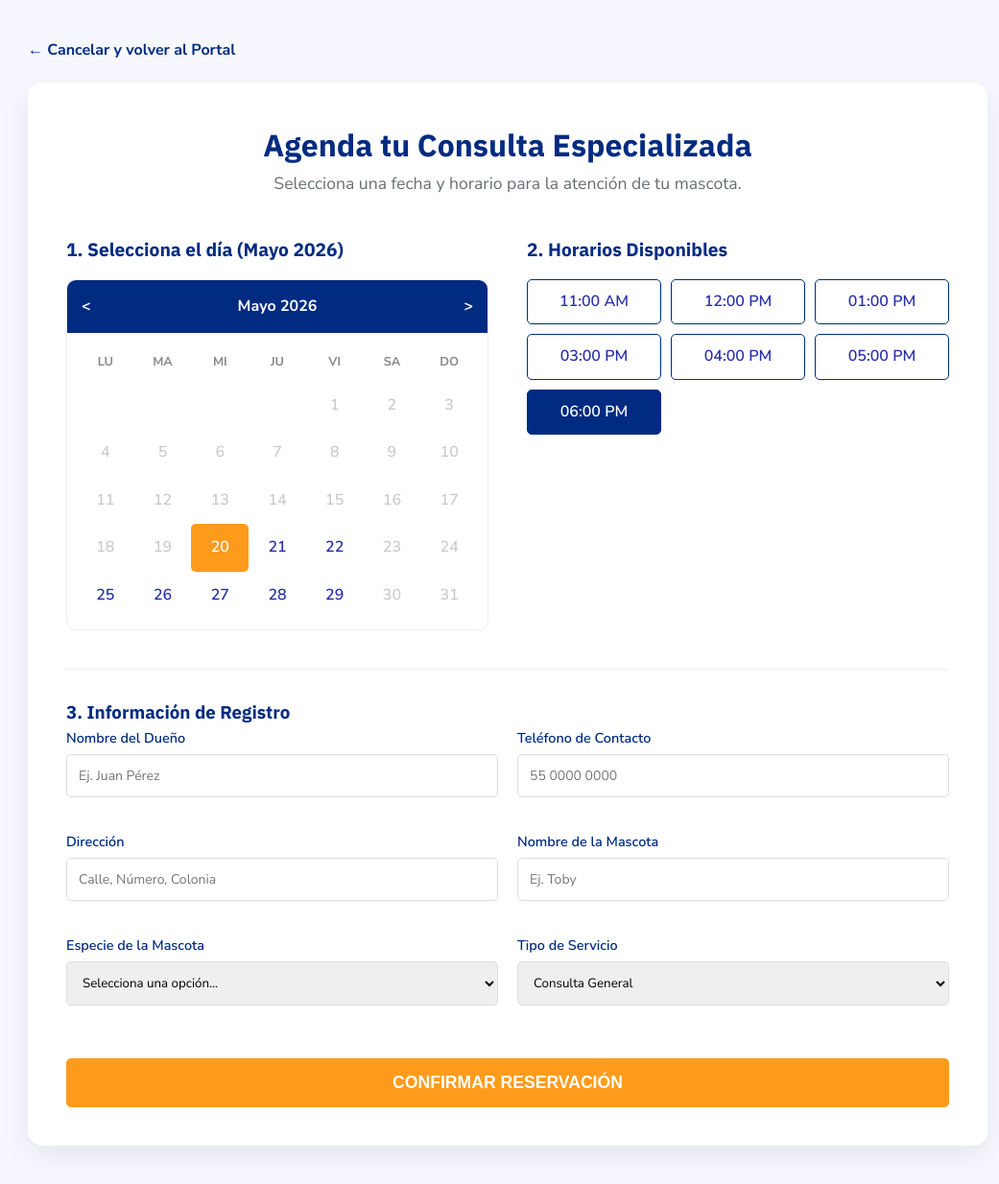
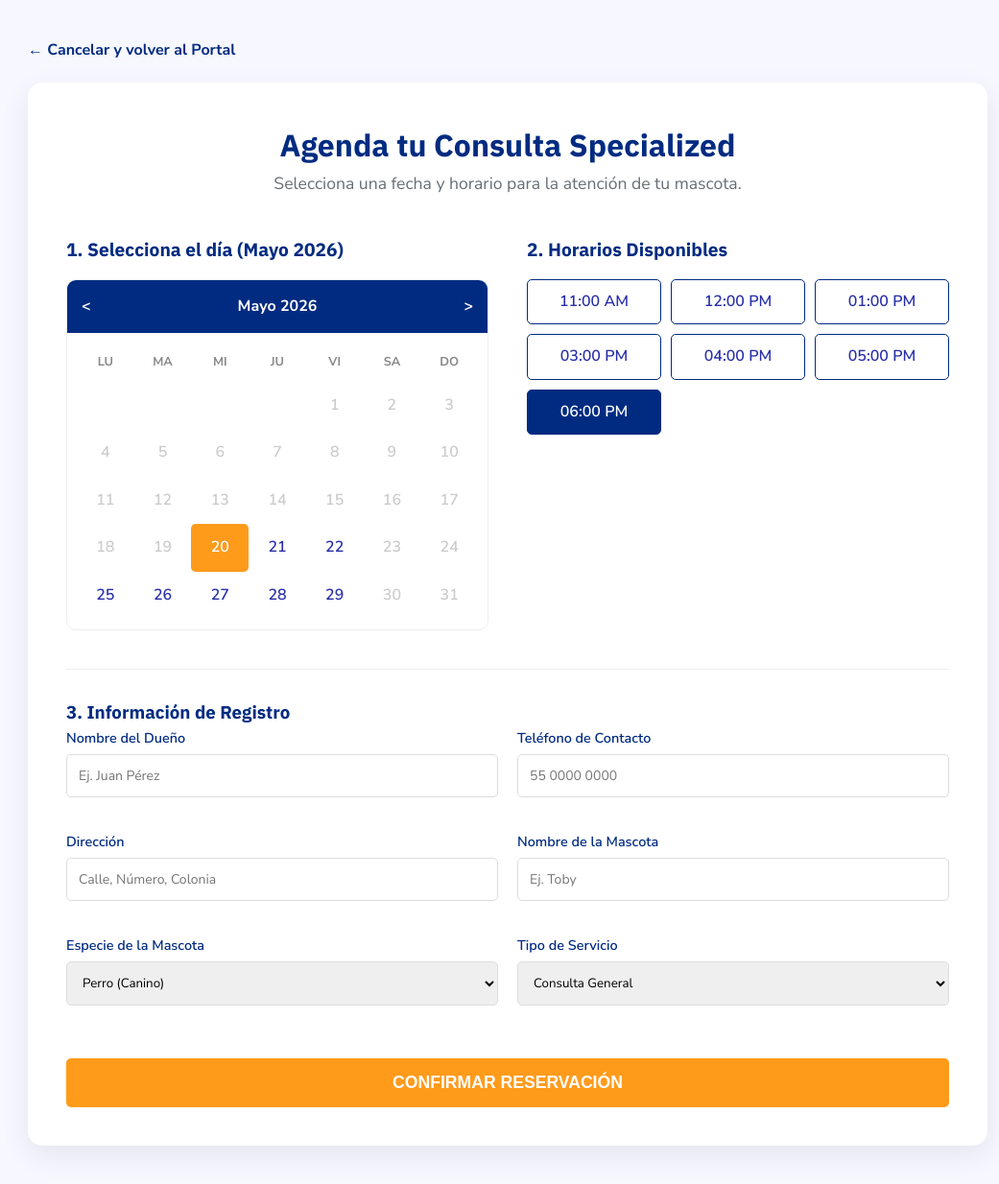
Before and after one commit to Jaely19/Patitas-Sanas, a React (Vite) app in the folder frontend/: page /agendar-cita in a window 1280 px wide. Shown: the whole page at 96% size, without its empty margins (111-1152 px from the left). Built offline with nearby package versions, Linux system fonts and the light colour scheme.

Commit message:
Rutas de supabase corregidas

```diff
--- a/frontend/src/Login.jsx
+++ b/frontend/src/Login.jsx
@@ -1,6 +1,6 @@
 import { useState } from 'react';
 import { useNavigate, Link } from 'react-router-dom';
-import { supabase } from '../supabase';
+import { supabase } from './supabase';
 import './Login.css';
 
 function Login() {
--- a/frontend/src/pages/AgendarCita.jsx
+++ b/frontend/src/pages/AgendarCita.jsx
@@ -1,6 +1,6 @@
 import { useState } from 'react';
 import { useNavigate, Link } from 'react-router-dom';
-import { supabase } from '../supabase'; // Conexión a la nube
+import { supabase } from '../supabase'; // 👈 CORREGIDO: Ruta correcta a la misma altura de la carpeta src
 import './AgendarCita.css';
 
 function AgendarCita() {
@@ -23,7 +23,7 @@ function AgendarCita() {
   const [telefono, setTelefono] = useState('');
   const [direccion, setDirección] = useState('');
   const [nombreMascota, setNombreMascota] = useState('');
-  const [especie, setEspecie] = useState('');
+  const [especie, setEspecie] = useState('Perro'); // 👈 CORREGIDO: Estado inicial válido para evitar nulos en el select
   const [servicio, setServicio] = useState('Consulta General');
 
   // Estado de carga
@@ -49,12 +49,16 @@ function AgendarCita() {
       if (errorCliente) throw errorCliente;
 
       // PASO 2: Guardar a la Mascota amarrada al Dueño
+      // 💡 NOTA: Si en tu tabla la columna se llama 'id_cliente', usa clienteInsertado.id_cliente
+      // Si se llama solo 'id', usa clienteInsertado.id
+      const idCliente = clienteInsertado.id || clienteInsertado.id_cliente;
+
       const { data: mascotaInsertada, error: errorMascota } = await supabase
         .from('mascotas')
         .insert([{
           nombre: nombreMascota,
           especie: especie,
-          id_cliente: clienteInsertado.id_cliente
+          id_cliente: idCliente
         }])
         .select()
         .single();
@@ -71,13 +75,15 @@ function AgendarCita() {
       const diaFormateado = String(diaSeleccionado).padStart(2, '0');
       const timestampCita = `${anioActual}-${mesFormateado}-${diaFormateado}T${hours}:${minutes}:00-06:00`;
 
+      const idMascota = mascotaInsertada.id || mascotaInsertada.id_mascota;
+
       // PASO 3: Guardar la Cita amarrada a la Mascota y al Doctor #1
       const { error: errorCita } = await supabase
         .from('citas')
         .insert([{
           fecha_hora: timestampCita,
           motivo: servicio,
-          id_mascota: mascotaInsertada.id_mascota,
+          id_mascota: idMascota,
           id_veterinario: 1
         }]);
 
@@ -138,7 +144,7 @@ function AgendarCita() {
 
         <div className="appointment-card">
           <div className="header-citas">
-            <h1>Agenda tu Consulta Especializada</h1>
+            <h1>Agenda tu Consulta Specialized</h1>
             <p>Selecciona una fecha y horario para la atención de tu mascota.</p>
           </div>
 
@@ -198,7 +204,6 @@ function AgendarCita() {
               <div className="input-group">
                 <label>Especie de la Mascota</label>
                 <select value={especie} onChange={e => setEspecie(e.target.value)} required>
-                  <option value="" disabled>Selecciona una opción...</option>
                   <option value="Perro">Perro (Canino)</option>
                   <option value="Gato">Gato (Felino)</option>
                   <option value="Ave">Ave</option>
```
